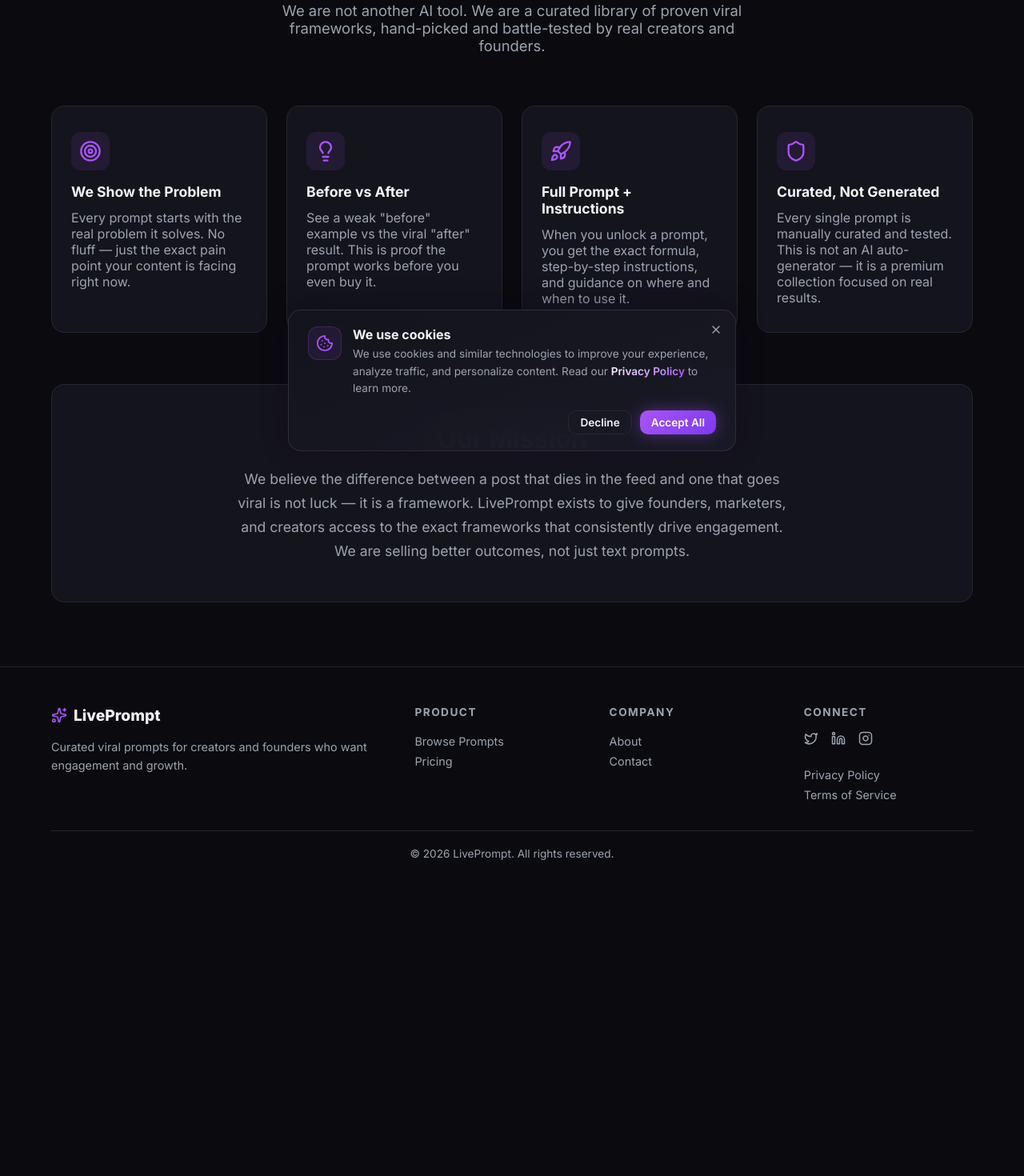
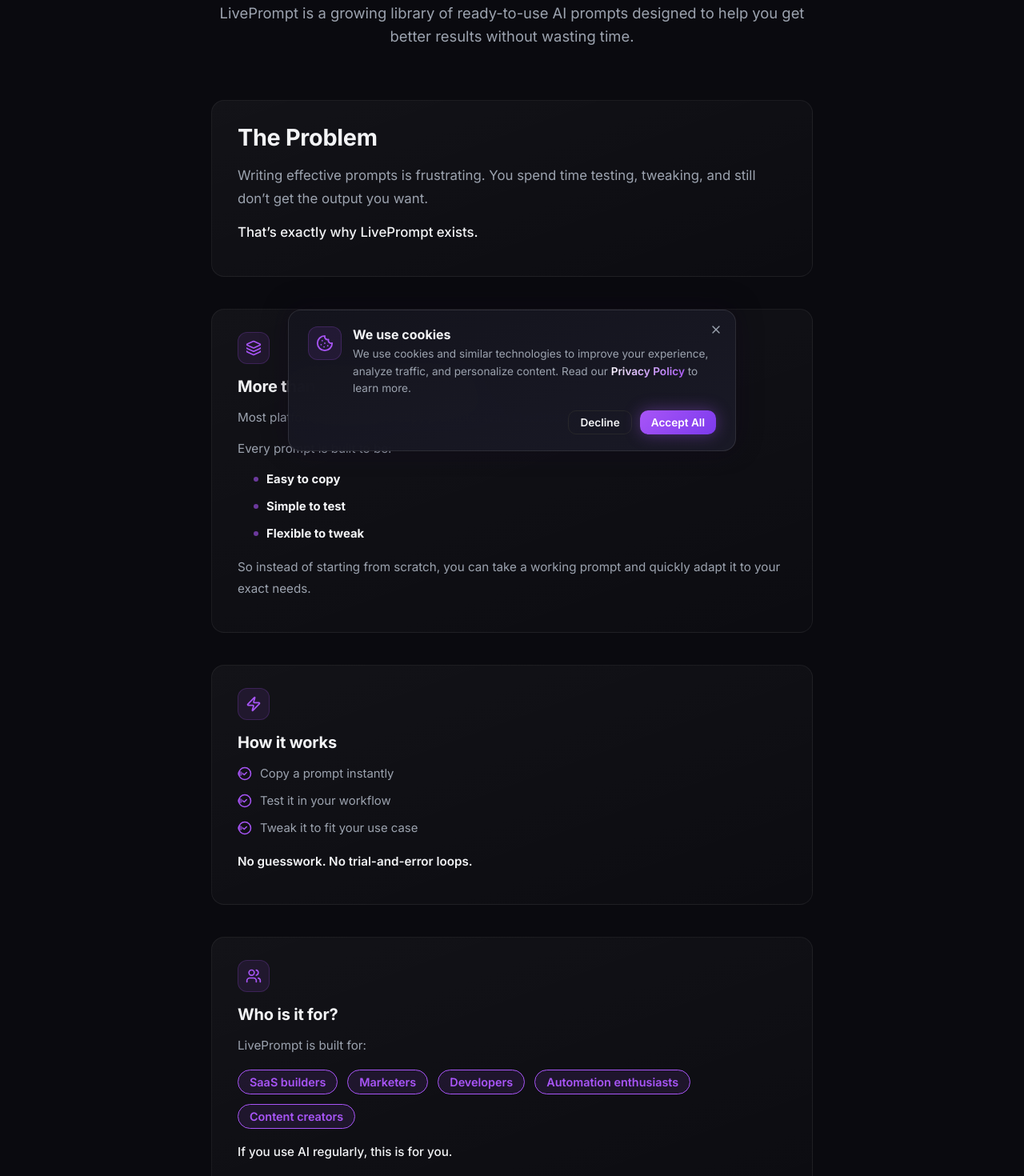
Before and after one commit to shaheelsaha/live_prompt, a React (Vite) app: page /about in a window 1280 px wide. Shown: the part 220-1690 px from the top of the page at 80% size. Before the commit the page ends 1319 px from the top, so only its background shows below. Built offline with nearby package versions, Linux system fonts and the light colour scheme; no server answers.

Commit message:
feat: redesign About page with new brand copy

```diff
--- a/src/pages/AboutPage.tsx
+++ b/src/pages/AboutPage.tsx
@@ -1,64 +1,105 @@
-import { Target, Lightbulb, Shield, Rocket } from 'lucide-react';
+import { Link } from 'react-router-dom';
+import { Layers, Zap, Users, Star, ArrowRight, CheckCircle2 } from 'lucide-react';
 
 const AboutPage = () => {
     return (
         <section className="page-section">
-            <div className="container">
+            <div className="container" style={{ maxWidth: '800px' }}>
                 <div className="text-center" style={{ marginBottom: 64 }}>
                     <h1 style={{ fontSize: '3rem', marginBottom: '16px' }}>
                         About <span className="text-gradient">LivePrompt</span>
                     </h1>
-                    <p className="text-muted" style={{ fontSize: '1.15rem', maxWidth: 600, margin: '0 auto' }}>
-                        We are not another AI tool. We are a curated library of proven viral frameworks,
-                        hand-picked and battle-tested by real creators and founders.
+                    <p className="text-muted" style={{ fontSize: '1.15rem', lineHeight: 1.6 }}>
+                        LivePrompt is a growing library of ready-to-use AI prompts designed to help you get better results without wasting time.
                     </p>
                 </div>
 
-                {/* How It Works */}
-                <div className="about-grid">
-                    <div className="about-card">
-                        <div className="about-icon"><Target size={28} /></div>
-                        <h3>We Show the Problem</h3>
-                        <p className="text-muted">
-                            Every prompt starts with the real problem it solves. No fluff — just the exact pain point
-                            your content is facing right now.
+                <div className="legal-content" style={{ paddingBottom: '40px' }}>
+                    <div className="legal-section">
+                        <h2 style={{ fontSize: '1.8rem', marginBottom: '16px' }}>The Problem</h2>
+                        <p style={{ fontSize: '1.05rem' }}>
+                            Writing effective prompts is frustrating. You spend time testing, tweaking, and still don’t get the output you want.
+                        </p>
+                        <p style={{ fontSize: '1.05rem', marginTop: '12px', fontWeight: 500, color: 'var(--text-main)' }}>
+                            That’s exactly why LivePrompt exists.
                         </p>
                     </div>
-                    <div className="about-card">
-                        <div className="about-icon"><Lightbulb size={28} /></div>
-                        <h3>Before vs After</h3>
-                        <p className="text-muted">
-                            See a weak "before" example vs the viral "after" result. This is proof the prompt works
-                            before you even buy it.
+
+                    <div className="legal-section">
+                        <div className="legal-icon"><Layers size={20} /></div>
+                        <h2>More than just a prompt library</h2>
+                        <p>Most platforms only let you copy prompts. With LivePrompt, you can go further.</p>
+                        <p>Every prompt is built to be:</p>
+                        <ul>
+                            <li><strong>Easy to copy</strong></li>
+                            <li><strong>Simple to test</strong></li>
+                            <li><strong>Flexible to tweak</strong></li>
+                        </ul>
+                        <p style={{ marginTop: '16px' }}>
+                            So instead of starting from scratch, you can take a working prompt and quickly adapt it to your exact needs.
                         </p>
                     </div>
-                    <div className="about-card">
-                        <div className="about-icon"><Rocket size={28} /></div>
-                        <h3>Full Prompt + Instructions</h3>
-                        <p className="text-muted">
-                            When you unlock a prompt, you get the exact formula, step-by-step instructions,
-                            and guidance on where and when to use it.
+
+                    <div className="legal-section">
+                        <div className="legal-icon"><Zap size={20} /></div>
+                        <h2>How it works</h2>
+                        <ul style={{ listStyleType: 'none', paddingLeft: 0 }}>
+                            <li style={{ paddingLeft: '28px', position: 'relative' }}>
+                                <CheckCircle2 size={18} style={{ position: 'absolute', left: 0, top: 4, color: 'var(--accent-neon)' }} />
+                                Copy a prompt instantly
+                            </li>
+                            <li style={{ paddingLeft: '28px', position: 'relative' }}>
+                                <CheckCircle2 size={18} style={{ position: 'absolute', left: 0, top: 4, color: 'var(--accent-neon)' }} />
+                                Test it in your workflow
+                            </li>
+                            <li style={{ paddingLeft: '28px', position: 'relative' }}>
+                                <CheckCircle2 size={18} style={{ position: 'absolute', left: 0, top: 4, color: 'var(--accent-neon)' }} />
+                                Tweak it to fit your use case
+                            </li>
+                        </ul>
+                        <p style={{ marginTop: '16px', fontWeight: 600, color: 'var(--text-main)' }}>
+                            No guesswork. No trial-and-error loops.
                         </p>
                     </div>
-                    <div className="about-card">
-                        <div className="about-icon"><Shield size={28} /></div>
-                        <h3>Curated, Not Generated</h3>
-                        <p className="text-muted">
-                            Every single prompt is manually curated and tested. This is not an AI auto-generator —
-                            it is a premium collection focused on real results.
+
+                    <div className="legal-section">
+                        <div className="legal-icon"><Users size={20} /></div>
+                        <h2>Who is it for?</h2>
+                        <p>LivePrompt is built for:</p>
+                        <div style={{ display: 'flex', flexWrap: 'wrap', gap: '12px', margin: '16px 0' }}>
+                            {['SaaS builders', 'Marketers', 'Developers', 'Automation enthusiasts', 'Content creators'].map(role => (
+                                <span key={role} className="filter-chip active" style={{ cursor: 'default', padding: '6px 14px', fontSize: '0.9rem' }}>{role}</span>
+                            ))}
+                        </div>
+                        <p style={{ fontWeight: 500, color: 'var(--text-main)' }}>If you use AI regularly, this is for you.</p>
+                    </div>
+
+                    <div className="legal-section">
+                        <div className="legal-icon"><Star size={20} /></div>
+                        <h2>What makes LivePrompt different?</h2>
+                        <ul>
+                            <li><strong>Ready-to-use prompts</strong> that actually make sense</li>
+                            <li><strong>Built for real-world</strong> use cases</li>
+                            <li>Designed to be <strong>adapted, not just copied</strong></li>
+                            <li>Focused on <strong>saving time</strong> and improving results</li>
+                        </ul>
+                    </div>
+
+                    <div className="mission-block" style={{ textAlign: 'center', marginTop: '64px' }}>
+                        <h2 style={{ fontSize: '2rem', marginBottom: 16 }}>What’s next?</h2>
+                        <p className="text-muted" style={{ fontSize: '1.1rem', lineHeight: 1.7, maxWidth: 600, margin: '0 auto 24px' }}>
+                            We’re building more than a prompt library. Soon, you’ll be able to discover trending prompts, see what works best, and contribute your own improved versions.
                         </p>
+
+                        <div style={{ padding: '32px', background: 'rgba(255,255,255,0.03)', borderRadius: '16px', border: '1px solid rgba(255,255,255,0.05)', marginTop: '32px' }}>
+                            <h3 style={{ fontSize: '1.4rem', marginBottom: '24px', fontWeight: 600 }}>Get started</h3>
+                            <p style={{ marginBottom: '24px', color: 'var(--text-muted)' }}>Start exploring prompts and build faster with less effort.</p>
+                            <Link to="/search" className="btn btn-primary" style={{ display: 'inline-flex', alignItems: 'center', gap: '8px', padding: '12px 28px', fontSize: '1rem' }}>
+                                Browse Prompts <ArrowRight size={18} />
+                            </Link>
+                        </div>
                     </div>
-                </div>
 
-                {/* Mission */}
-                <div className="mission-block">
-                    <h2 style={{ fontSize: '2rem', marginBottom: 16 }}>Our Mission</h2>
-                    <p className="text-muted" style={{ fontSize: '1.1rem', lineHeight: 1.7, maxWidth: 700, margin: '0 auto' }}>
-                        We believe the difference between a post that dies in the feed and one that goes viral
-                        is not luck — it is a framework. LivePrompt exists to give founders, marketers,
-                        and creators access to the exact frameworks that consistently drive engagement.
-                        We are selling better outcomes, not just text prompts.
-                    </p>
                 </div>
             </div>
         </section>
```
